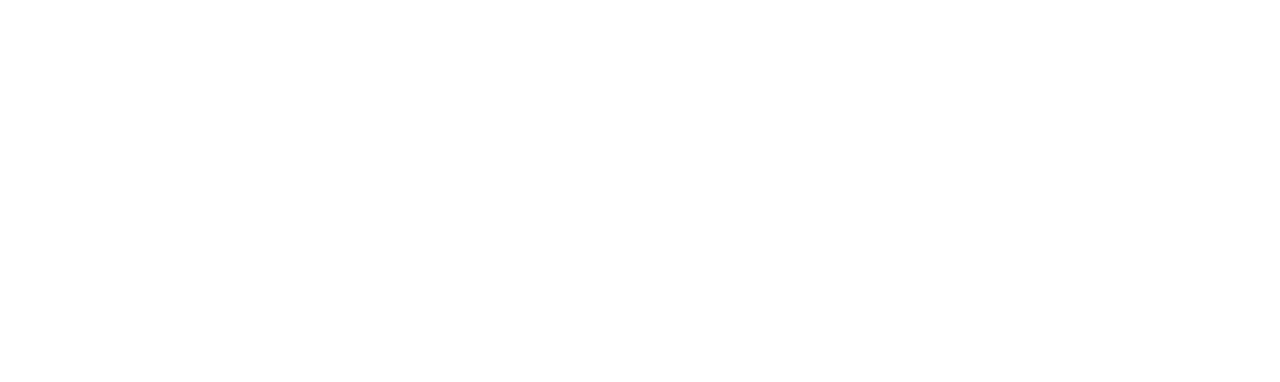
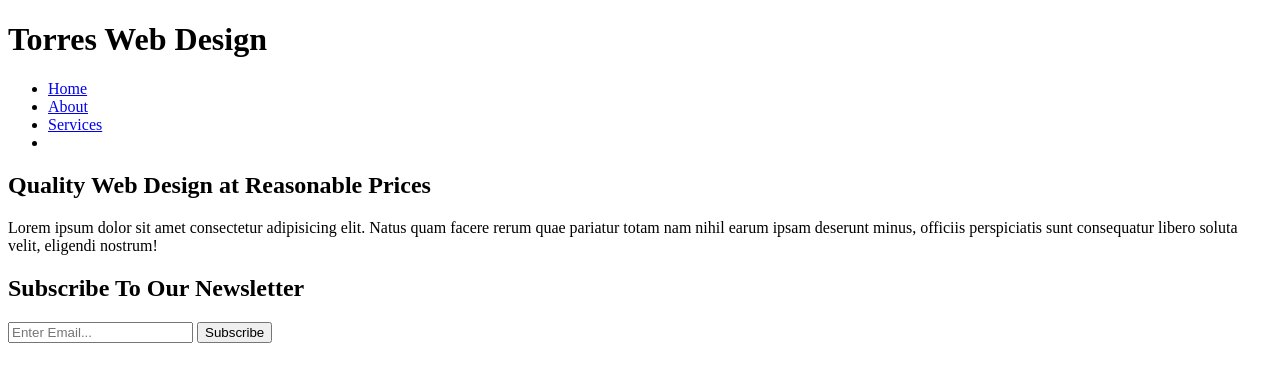
Before and after one commit to TorrLaura/Full-Webpage-Project, a plain HTML site: page index.html in a window 1280 px wide. Drawn offline with Linux system fonts and the light colour scheme.

Commit message:
Built out Header section. Added Showcase and Newsletter sections to html file.

```diff
--- a/index.html
+++ b/index.html
@@ -12,6 +12,41 @@
     <title>Torres Web Design</title>
 </head>
 <body>
+    <header>
+        <div class="container">
+            <div id="branding">
+                <h1><span class="highlight">Torres</span> Web Design</h1>
+            </div>
+            <nav>
+                <ul>
+                    <li id="current"><a href="#">Home</a>
+                    <li><a href="#about">About</a></li>
+                    <li><a href="#Services">Services</a><li>
+
+
+                </ul>
+            </nav>
+        </div>
+    </header>
+    <section id="showcase">
+        <div class="container">
+            <h1>
+                Quality Web Design at Reasonable Prices
+            </h1>
+            <p>Lorem ipsum dolor sit amet consectetur adipisicing elit. Natus quam facere rerum quae pariatur totam nam nihil earum ipsam deserunt minus, officiis perspiciatis sunt consequatur libero soluta velit, eligendi nostrum!</p>
+        </div>
+    </section>
+
+    <section id="newsletter">
+        <div class="container">
+            <h1>Subscribe To Our Newsletter</h1>
+            <form>
+                <input type="email" placeholder="Enter Email..." title="Subscribe">
+                <button class="btn-1">Subscribe</button>
+            </form>
+        </div>
+    </section>
+
 
 </body>
 </html>
```
